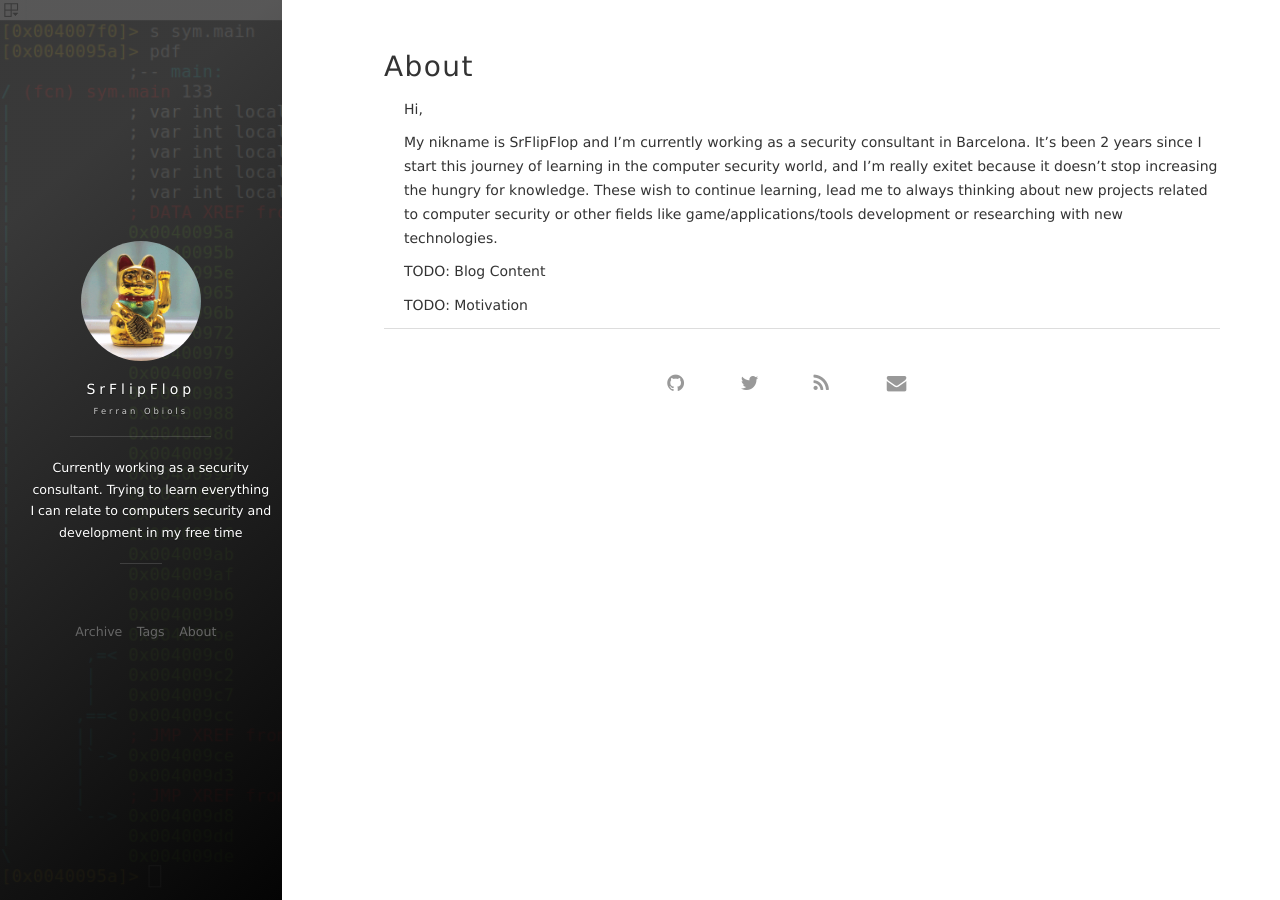
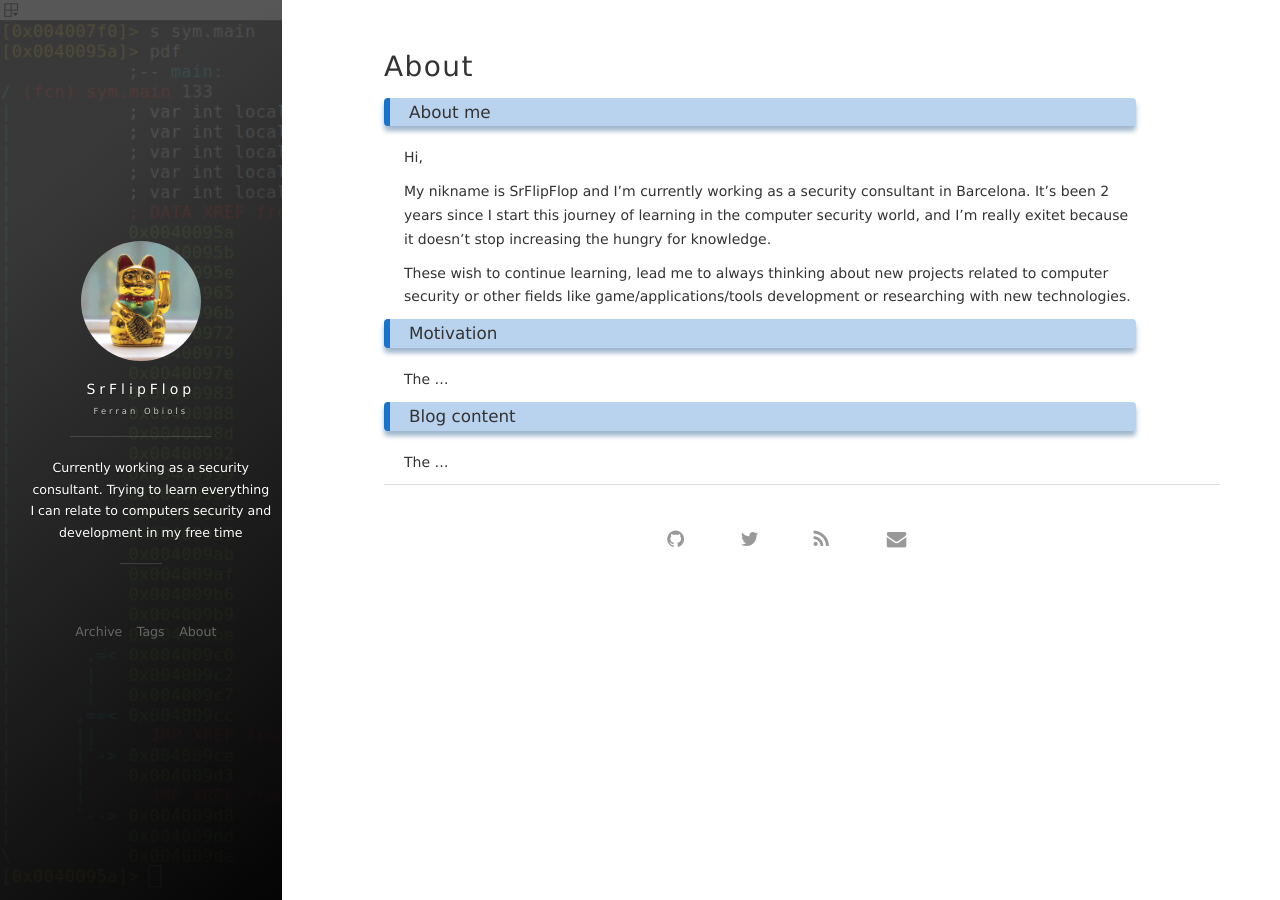
Before and after one commit to SrFlipFlop/srflipflop.github.io, a Jekyll site: the page built from about.md, in a window 1280 px wide. Built offline with Jekyll 4.4.1, drawn with Linux system fonts in a browser that asks for light colours; nearby versions of some CDN libraries; comment, search, counter and statistics services are not loaded.

Commit message:
change about and article style

```diff
--- a/about.md
+++ b/about.md
@@ -3,11 +3,18 @@
 title: About
 ---
 
+### About me
+
 Hi,
 
 My nikname is SrFlipFlop and I'm currently working as a security consultant in Barcelona. It's been 2 years since I start this journey of learning in the computer security world, and I'm really exitet because it doesn't stop increasing the hungry for knowledge.
+
 These wish to continue learning, lead me to always thinking about new projects related to computer security or other fields like game/applications/tools development or researching with new technologies.
 
-TODO: Blog Content
+### Motivation
 
-TODO: Motivation
+The ...
+
+### Blog content
+
+The ...
--- a/css/main.css
+++ b/css/main.css
@@ -15,6 +15,10 @@
 /* HTML5 display-role reset for older browsers */
 article, aside, details, figcaption, figure, footer, header, hgroup, menu, nav, section {
   display: block; }
+
+article {
+  width: 90%;
+}
 
 body {
   line-height: 1;
```
